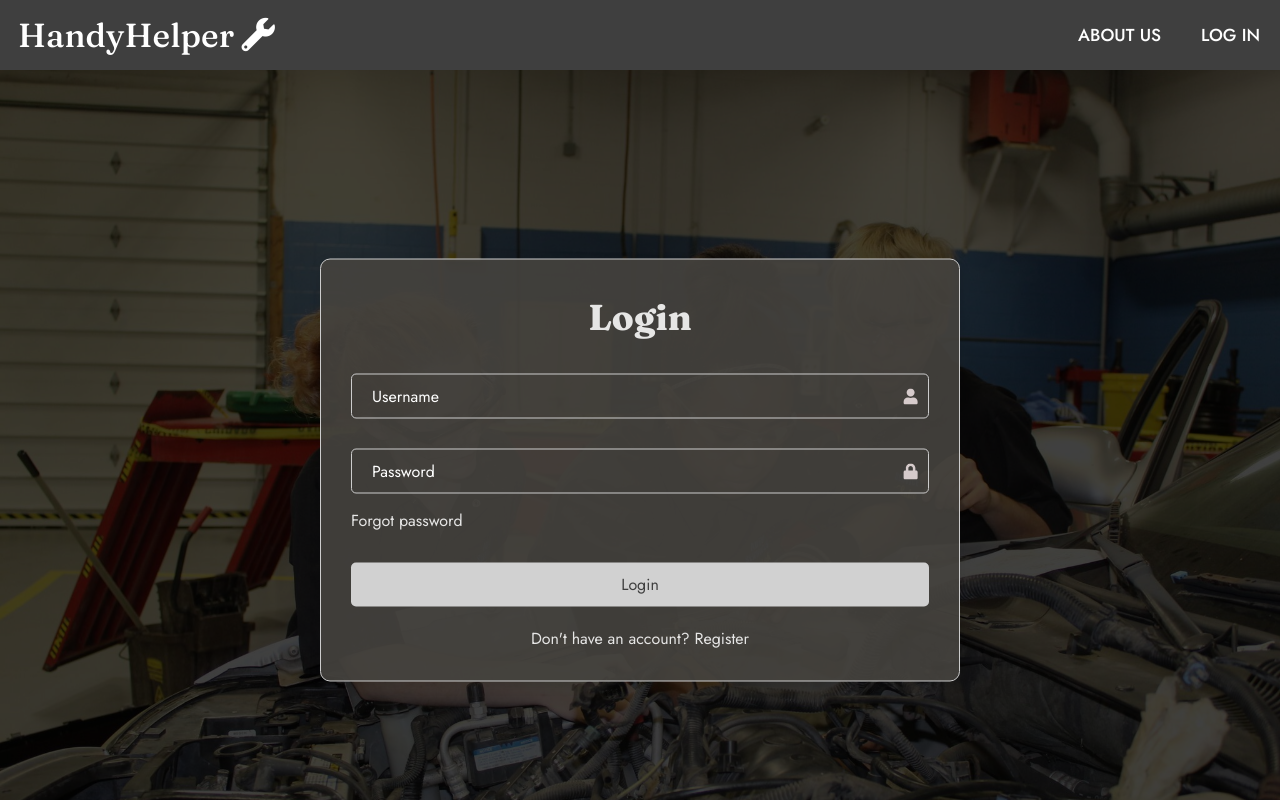
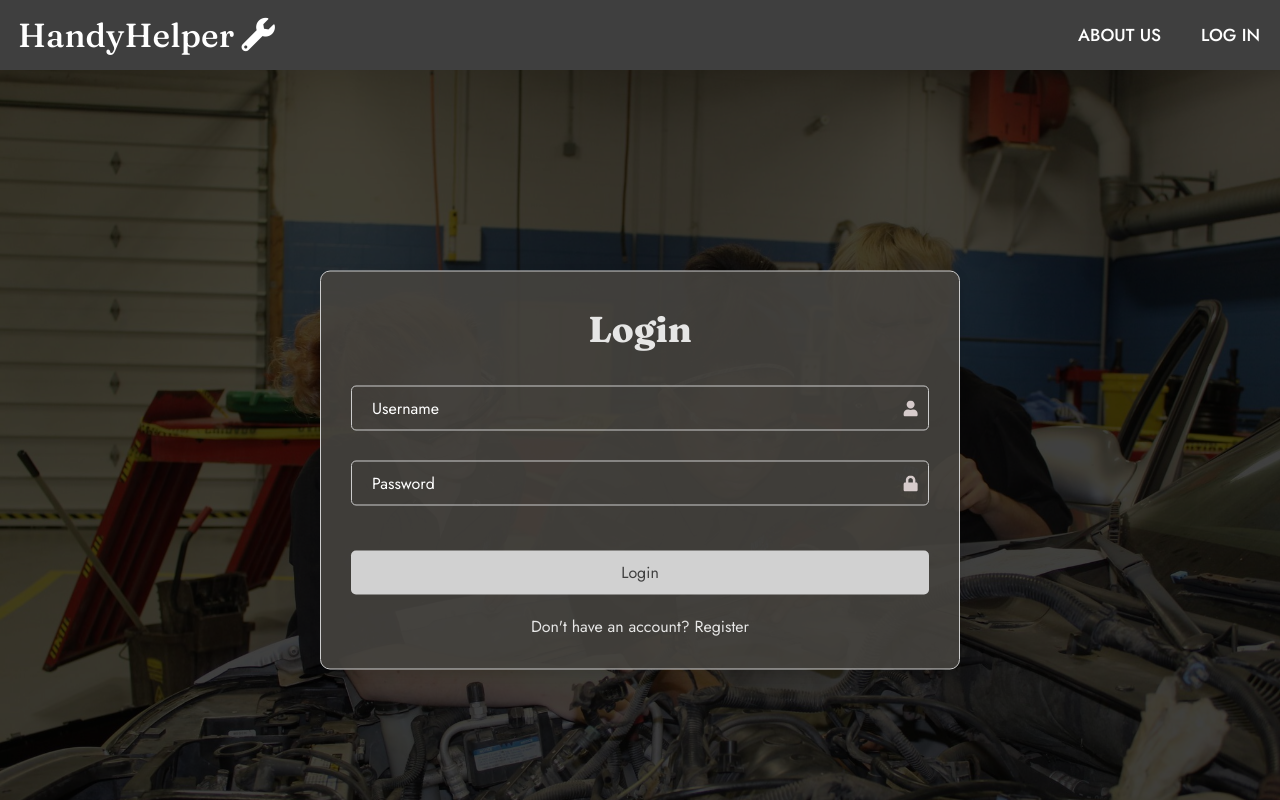
Before and after one commit to CS222-UIUC/project-team-74, a React (Vite) app in the folder frontend/: page /login in a window 1280 px wide. Built offline with nearby package versions, Linux system fonts and the light colour scheme.

Commit message:
Edit login page

```diff
--- a/frontend/src/components/Hero_Login.jsx
+++ b/frontend/src/components/Hero_Login.jsx
@@ -51,9 +51,9 @@ function LoginComp() {
                         />
                         <FaLock className={styles.icon} />
                     </div>
-                    <div className={styles.forgot}>
+                    {/* <div className={styles.forgot}>
                         <a href="">Forgot password</a>
-                    </div>
+                    </div> */}
                     <button type="submit" className={styles.loginbutton}>Login</button>
                     <div className={styles['register-link']}>
                         <p>Don&apos;t have an account? <Link to="/register">Register</Link></p>
```
